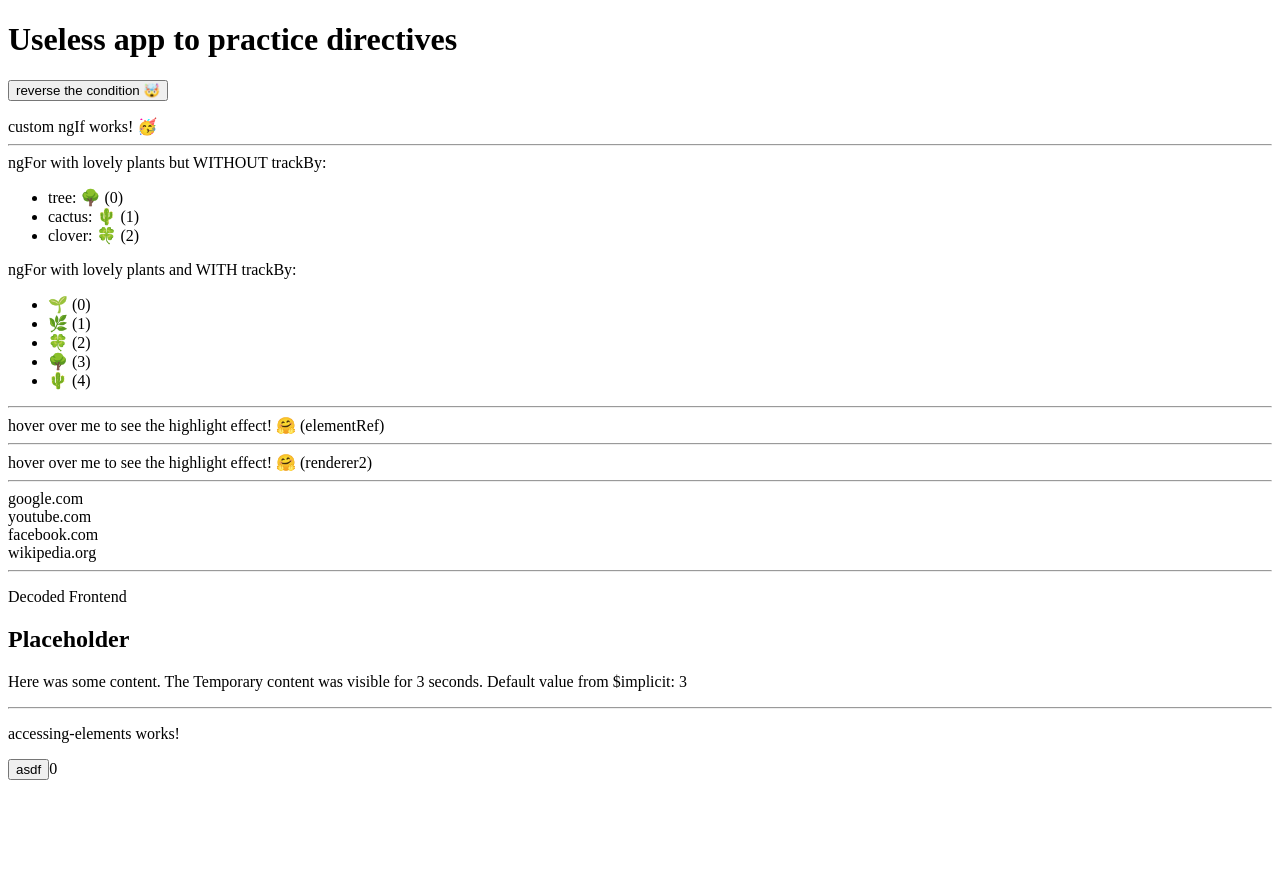
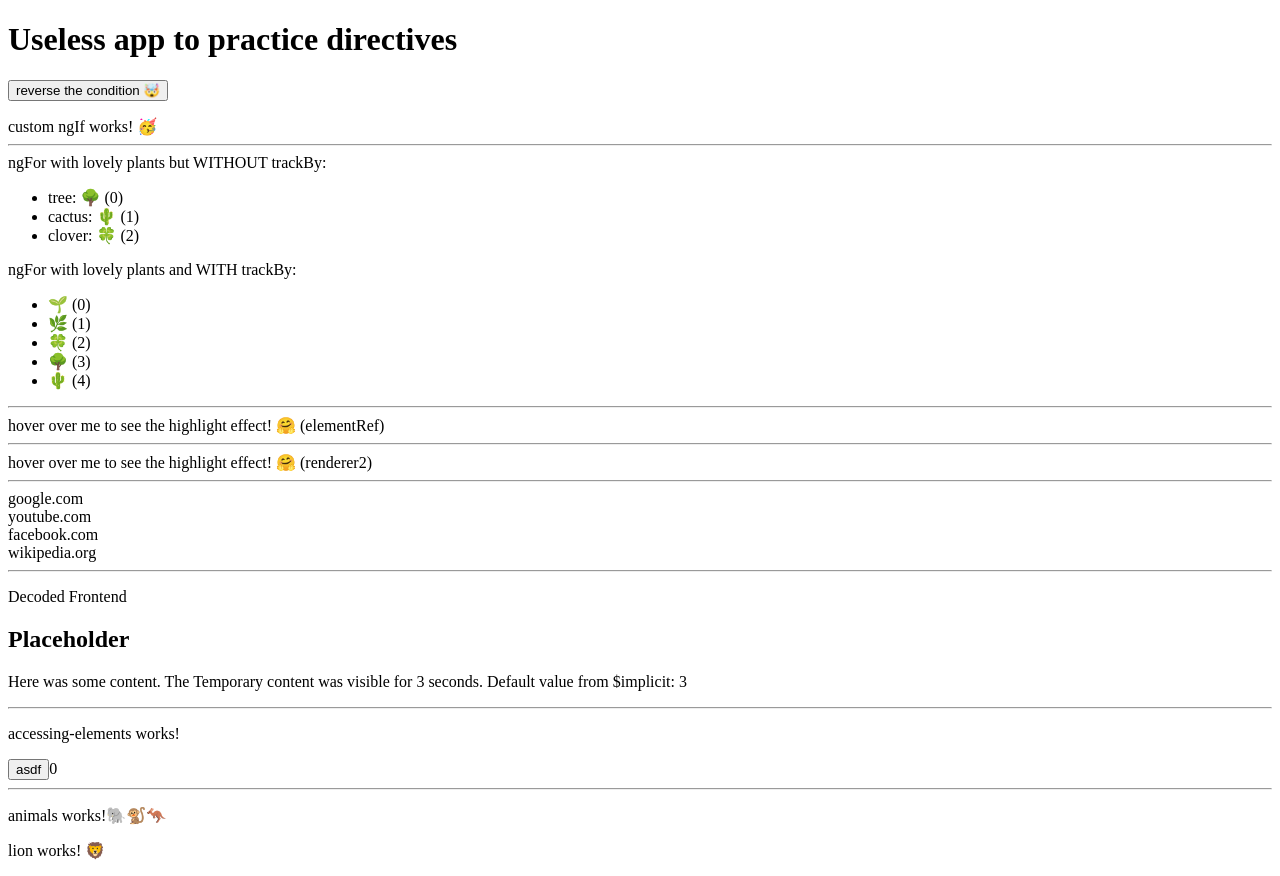
Before and after one commit to WeszeRita/directives, an Angular app in the folder directives/: page / in a window 1280 px wide. Before the commit the page ends 800 px from the top, so only its background shows below. Built offline with nearby package versions, Linux system fonts and the light colour scheme.

Commit message:
component as Input

```diff
--- a/directives/src/app/app.component.html
+++ b/directives/src/app/app.component.html
@@ -9,3 +9,9 @@
 <app-usage-custom-structural-directive-with-context></app-usage-custom-structural-directive-with-context>
 <hr>
 <app-accessing-elements></app-accessing-elements>
+<hr>
+<app-animals [template]="lion"></app-animals>
+
+<ng-template #lion>
+  <app-lion></app-lion>
+</ng-template>
--- a/directives/src/app/app.component.ts
+++ b/directives/src/app/app.component.ts
@@ -11,11 +11,13 @@ import {
   UsageCustomStructuralDirectiveWithContextComponent
 } from './pages/custom-structural-directives/usage-custom-structural-directive-with-context/usage-custom-structural-directive-with-context.component';
 import { AccessingElementsComponent } from './pages/accessing-elements/accessing-elements/accessing-elements.component';
+import { AnimalsComponent } from './pages/templateRef/animals/animals.component';
+import { LionComponent } from './pages/templateRef/lion/lion.component';
 
 @Component({
   selector: 'app-root',
   standalone: true,
-  imports: [RouterOutlet, UsageCustomNgIfComponent, UsageCustomNgForComponent, UsageHighlightDirectiveComponent, UsageCustomStructuralDirectiveWithContextComponent, AccessingElementsComponent],
+  imports: [RouterOutlet, UsageCustomNgIfComponent, UsageCustomNgForComponent, UsageHighlightDirectiveComponent, UsageCustomStructuralDirectiveWithContextComponent, AccessingElementsComponent, AnimalsComponent, LionComponent],
   templateUrl: './app.component.html',
   styleUrl: './app.component.css'
 })
--- /dev/null
+++ b/directives/src/app/pages/templateRef/animals/animals.component.html
@@ -0,0 +1,2 @@
+<p>animals works!🐘🐒🦘</p>
+<ng-container [ngTemplateOutlet]="template"></ng-container>
--- /dev/null
+++ b/directives/src/app/pages/templateRef/lion/lion.component.html
@@ -0,0 +1 @@
+<p>lion works! 🦁</p>
```
Also changed, not shown: directives/src/app/pages/templateRef/animals/animals.component.ts (added, +15 -0 lines), directives/src/app/pages/templateRef/lion/lion.component.ts (added, +11 -0 lines).
